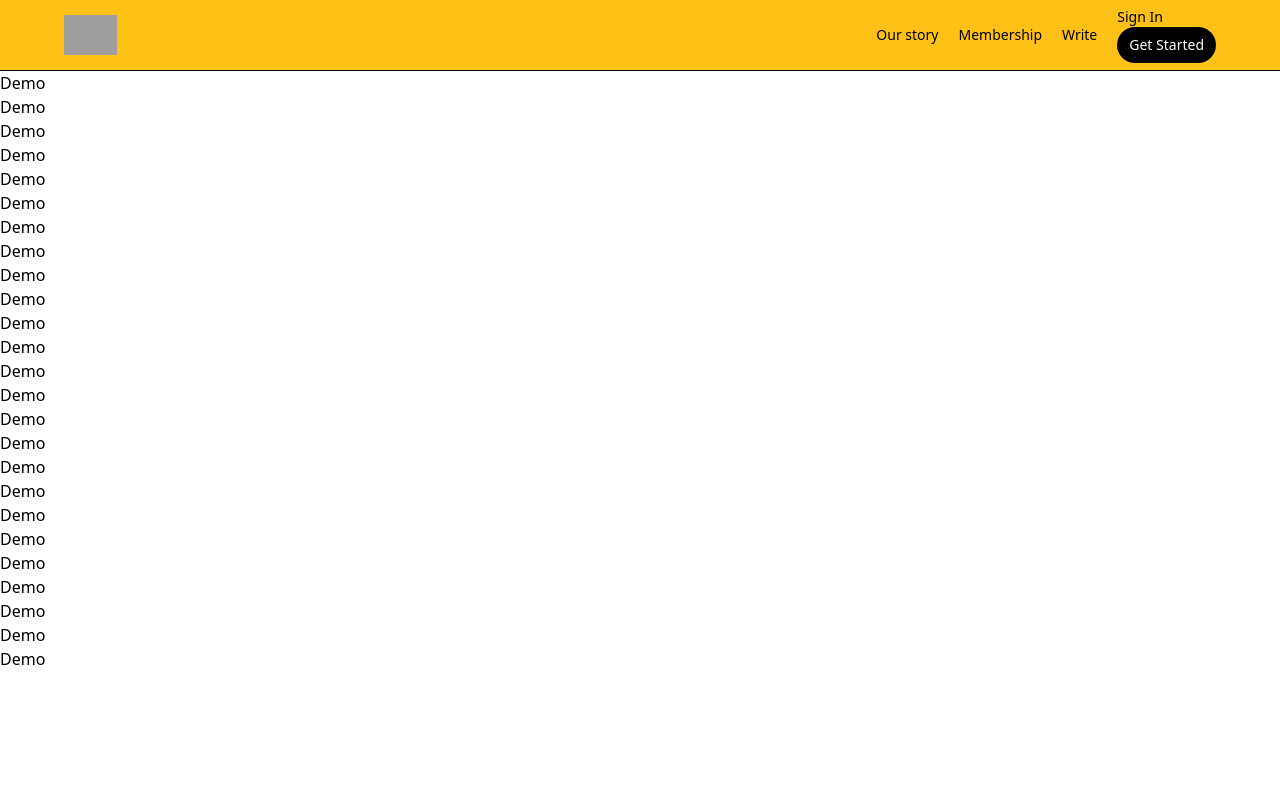
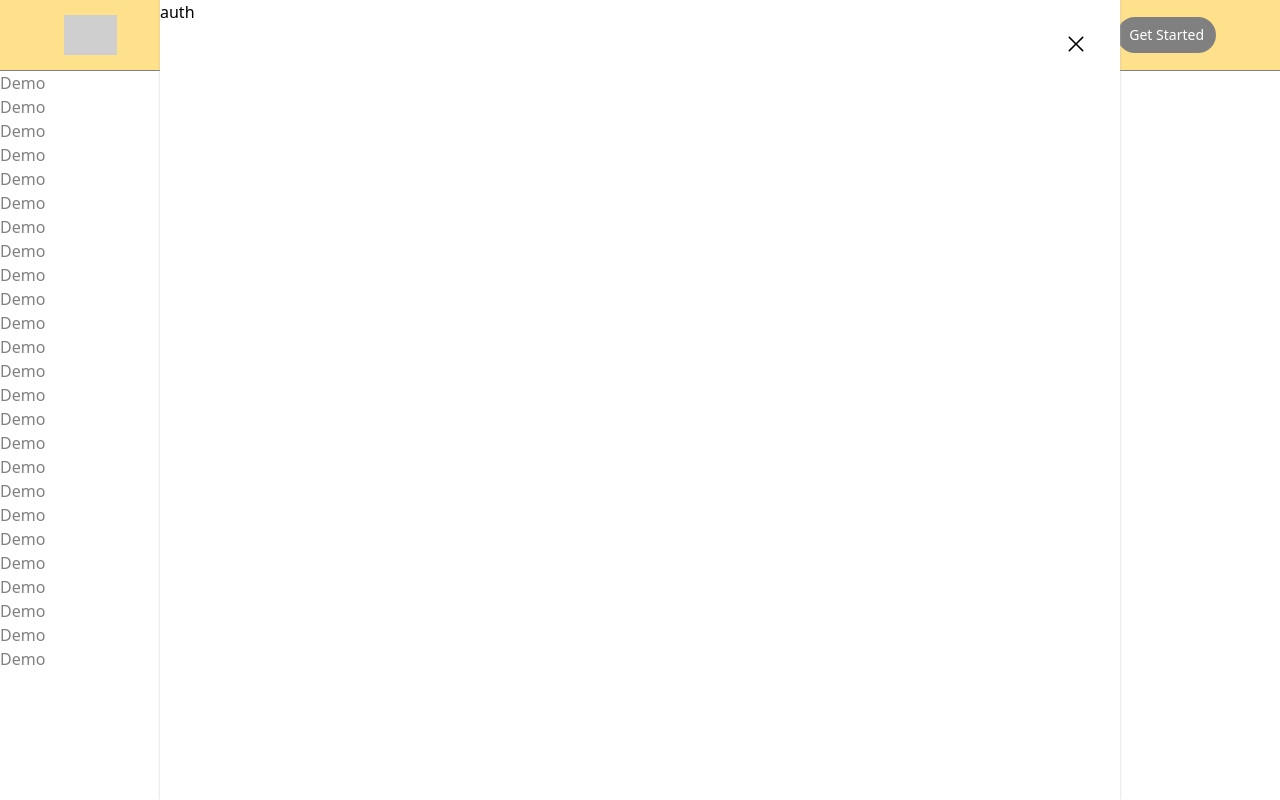
Before and after one commit to k-kenney/notsotouristy, a React (Vite) app: page /demo in a window 1280 px wide. Built offline with nearby package versions, Linux system fonts and the light colour scheme; grey boxes are pictures that could not be loaded; the HTML template or start-up script is replaced by a standard one.

Commit message:
added auth page and started styling

```diff
--- /dev/null
+++ b/src/components/Demo/Auth/Auth.jsx
@@ -0,0 +1,18 @@
+import React from "react";
+import Modal from "../../../utils/Modal";
+import { LiaTimesSolid } from "react-icons/lia";
+
+const Auth = () => {
+  return (
+    <Modal>
+      <section className="z-50 fixed top-0 bottom-0 left-0 md:left-[10rem] overflow-auto right-0 md:right-[10rem] bg-white shadows">
+        auth
+        <button className="absolute top-8 right-8 text-2xl hover:opacity-50">
+            <LiaTimesSolid />
+        </button>
+      </section>
+    </Modal>
+  );
+};
+
+export default Auth;
--- a/src/components/Demo/DemoHeader.jsx
+++ b/src/components/Demo/DemoHeader.jsx
@@ -1,6 +1,7 @@
 import React, { useEffect, useState } from "react";
 import { Link } from "react-router-dom";
 import { nav } from "../../data";
+import Auth from "./Auth/Auth";
 
 const DemoHeader = () => {
     const [isActive, setIsActive] = useState(false);
@@ -33,10 +34,12 @@ const DemoHeader = () => {
             <button className="hidden text-sm sm:flex items-center gap-5">
               Sign In
             </button>
+            <Auth />
+            </div>
             <button className={`text-white rounded-full px-3 p-2 text-sm font-medium ${isActive ? "bg-green-700 ": "bg-black"}`}>
               Get Started
             </button>
-          </div>
+
         </div>
       </div>
     </header>
--- a/src/index.css
+++ b/src/index.css
@@ -9,3 +9,7 @@
 .size {
   @apply w-[95%] md:w-[90%] mx-auto;
 }
+
+.shadows {
+  box-shadow: 0px 0px 3px 0.3px rgb(182, 182, 182);
+}
--- /dev/null
+++ b/src/utils/Modal.jsx
@@ -0,0 +1,12 @@
+import React from 'react'
+
+const Modal = ({ children }) => {
+  return (
+    <>
+    <div className="bg-white/50 fixed inset-0 z-10" />
+    {children}
+    </>
+  )
+}
+
+export default Modal
```
